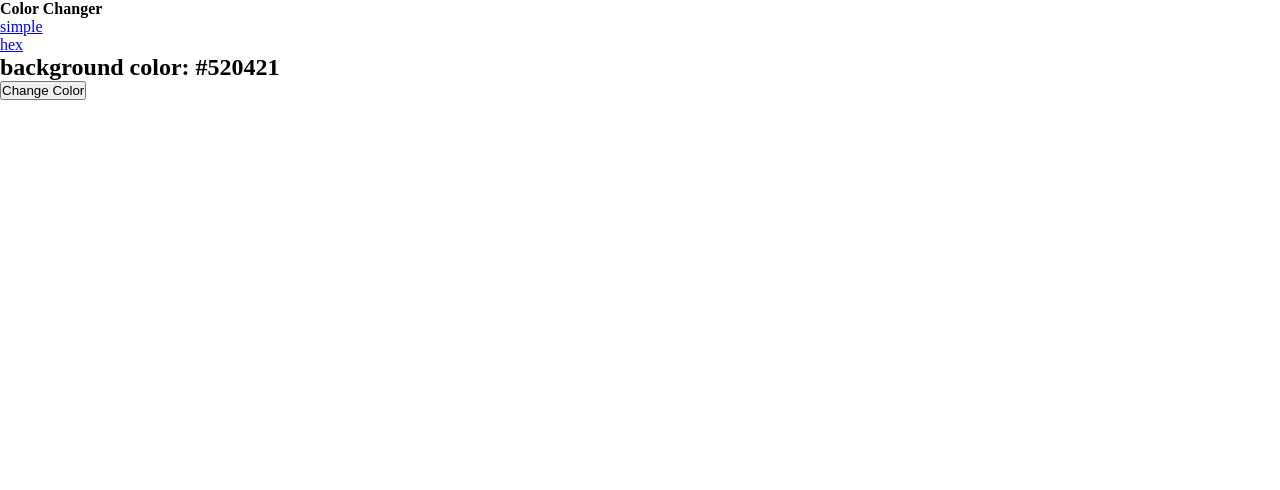
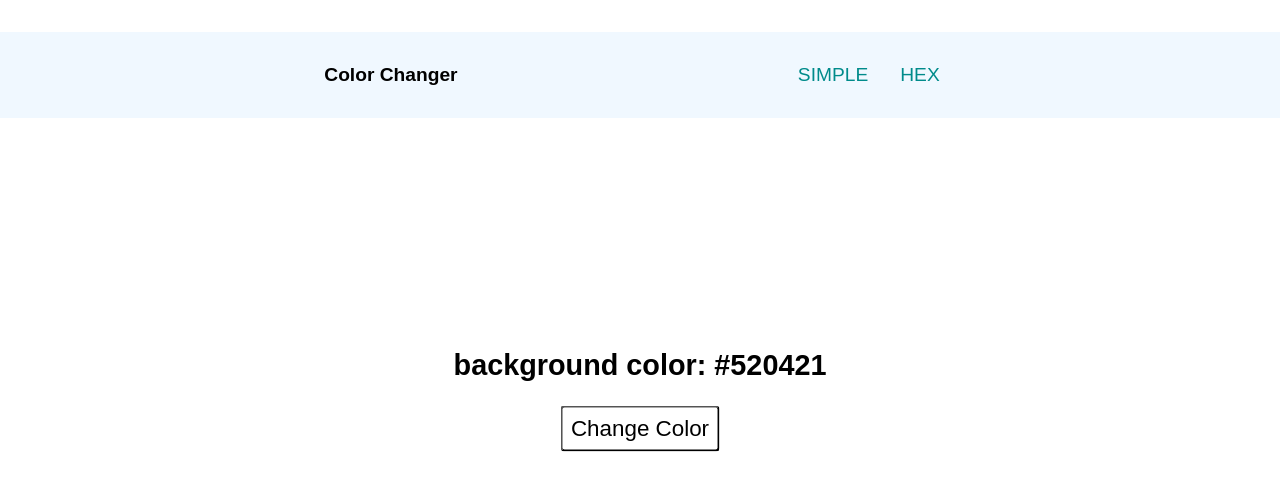
Before and after one commit to DeveloperDragos/Color-changer, a plain HTML site: page index.html in a window 1280 px wide. Drawn offline with Linux system fonts and the light colour scheme.

Commit message:
added style

```diff
--- a/index.html
+++ b/index.html
@@ -5,6 +5,10 @@
     <meta http-equiv="X-UA-Compatible" content="IE=edge" />
     <meta name="viewport" content="width=device-width, initial-scale=1.0" />
     <link rel="stylesheet" href="style.css" />
+    <link
+      href="https://fonts.googleapis.com/css2?family=Open+Sans:wght@400;500;600&display=swap"
+      rel="stylesheet"
+    />
     <title>Color Changer</title>
   </head>
   <body>
@@ -20,13 +24,13 @@
           </li>
         </ul>
       </div>
-      <main>
-        <div class="container">
-          <h2>background color: <span class="color">#520421</span></h2>
-          <button class="btn btn-hero" id="btn">Change Color</button>
-        </div>
-      </main>
     </nav>
+    <main>
+      <div class="container">
+        <h2>background color: <span class="color">#520421</span></h2>
+        <button class="btn btn-hero" id="btn">Change Color</button>
+      </div>
+    </main>
     <script src="script.js"></script>
   </body>
 </html>
--- a/style.css
+++ b/style.css
@@ -3,3 +3,53 @@
   padding: 0;
   box-sizing: border-box;
 }
+
+body {
+  font-family: "open-sans", sans-serif;
+  font-size: 1.2rem;
+}
+
+nav {
+  margin-top: 2rem;
+  background-color: aliceblue;
+  padding: 2rem 0;
+}
+
+.nav-center {
+  display: flex;
+  justify-content: space-evenly;
+}
+
+.nav-links {
+  list-style: none;
+  display: flex;
+}
+
+.nav-links a {
+  padding: 1rem;
+  text-decoration: none;
+  text-transform: uppercase;
+
+  color: darkcyan;
+}
+
+.nav-links a:hover {
+  filter: brightness(130%);
+}
+
+.container {
+  position: absolute;
+  top: 50%;
+  left: 50%;
+  transform: translate(-50%, -50%);
+
+  text-align: center;
+}
+
+.btn-hero {
+  background-color: transparent;
+  font-size: 1.4rem;
+  margin-top: 1.5rem;
+  padding: 0.5rem;
+  border-radius: 4px;
+}
```
